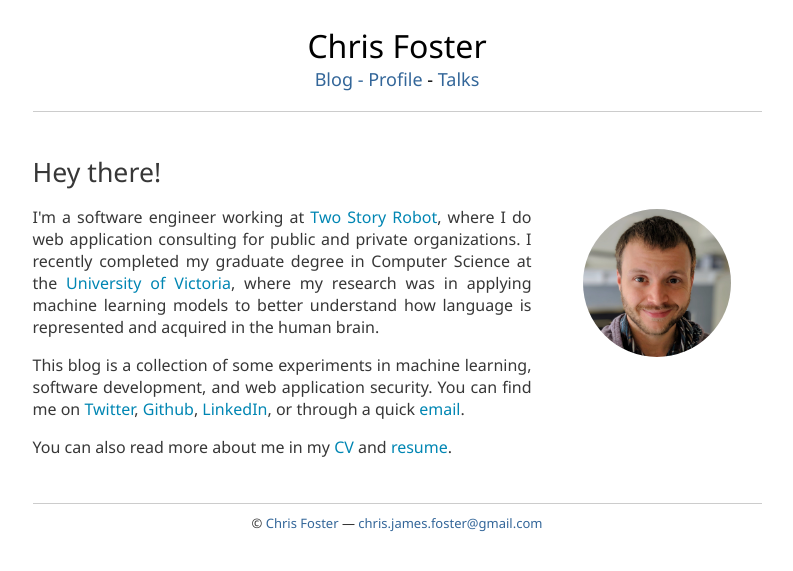
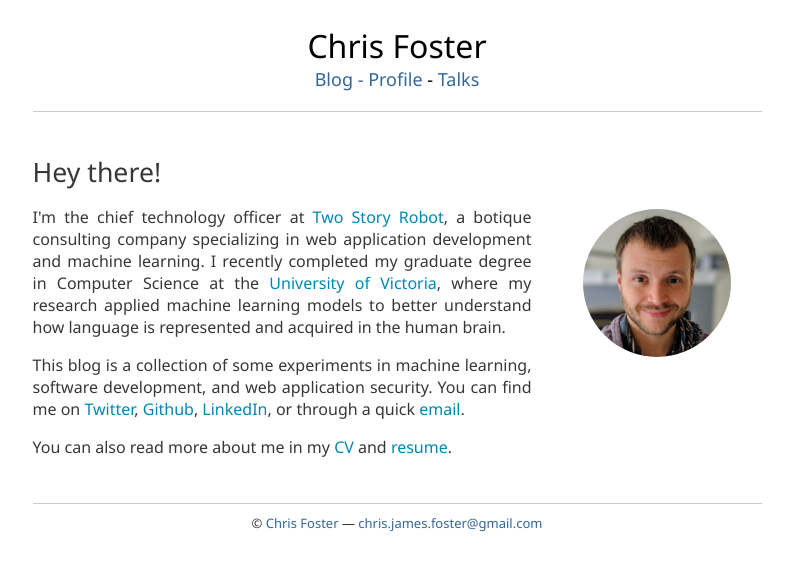
Before and after one commit to chrisfosterelli/chrisfosterelli.github.io, a Jekyll site: the page built from profile.html, in a window 1280 px wide. Shown: the top 571 px of the page, without its empty margins (243-1036 px from the left). Built offline with Jekyll 4.4.1, drawn with Linux system fonts in a browser that asks for light colours.

Commit message:
Update CV and resume

```diff
--- a/profile.html
+++ b/profile.html
@@ -9,12 +9,13 @@ summary: Profile and information about Chris Foster
 <img src="/image/social.jpg" class="profileimage">
 
 <p>
-  I'm a software engineer working at <a href="https://www.twostoryrobot.com/">
-  Two Story Robot</a>, where I do web application consulting for public and
-  private organizations. I recently completed my graduate degree in Computer
-  Science at the <a href="https://www.uvic.ca/">University of Victoria</a>,
-  where my research was in applying machine learning models to better understand
-  how language is represented and acquired in the human brain.
+  I'm the chief technology officer at <a href="https://www.twostoryrobot.com/">
+  Two Story Robot</a>, a botique consulting company specializing in web
+  application development and machine learning. I recently completed my
+  graduate degree in Computer Science at the <a
+  href="https://www.uvic.ca/">University of Victoria</a>, where my research
+  applied machine learning models to better understand how language is
+  represented and acquired in the human brain.
 </p>
 
 <p>
```
Also changed, not shown: 3 other files.
